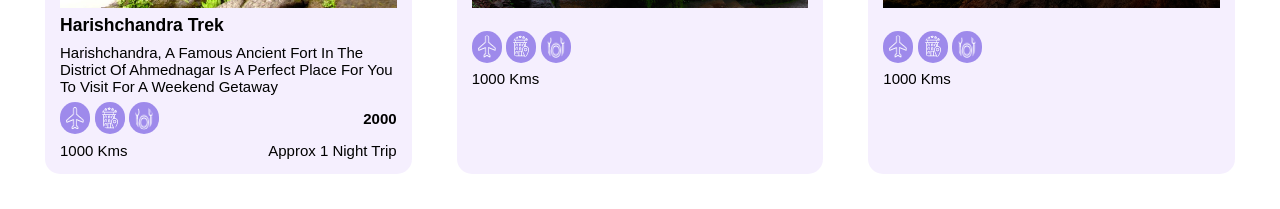
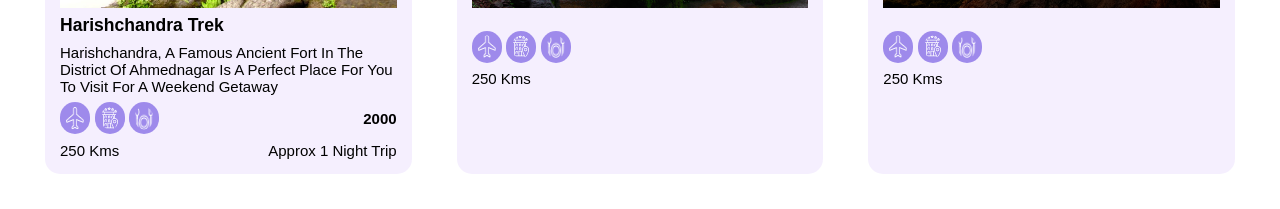
Before and after one commit to Mystic-Brain/NovaTurientTraveller, a React (Create React App) app in the folder webapp/: page / in a window 1280 px wide. Shown: the part 387-596 px from the top of the page. Built offline with nearby package versions, Linux system fonts and the light colour scheme.

Commit message:
distance change

```diff
--- a/webapp/src/components/Recommended/Recommended.js
+++ b/webapp/src/components/Recommended/Recommended.js
@@ -105,7 +105,7 @@ function Recommended() {
                 <h4>{destination.cost}</h4>
               </div>
               <div className="distance">
-                <span>1000 Kms</span>
+                <span>250 Kms</span>
                 <span>{destination.duration}</span>
               </div>
             </div>
```
